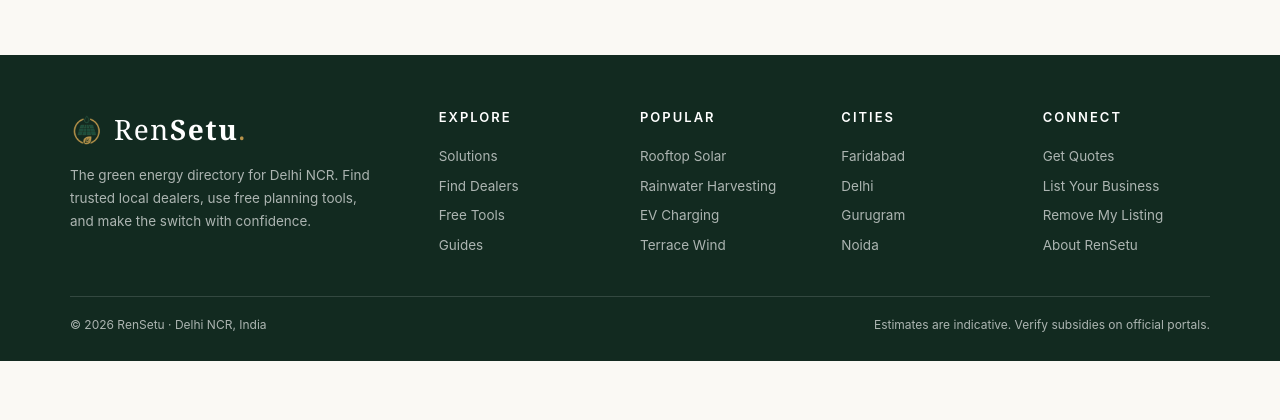
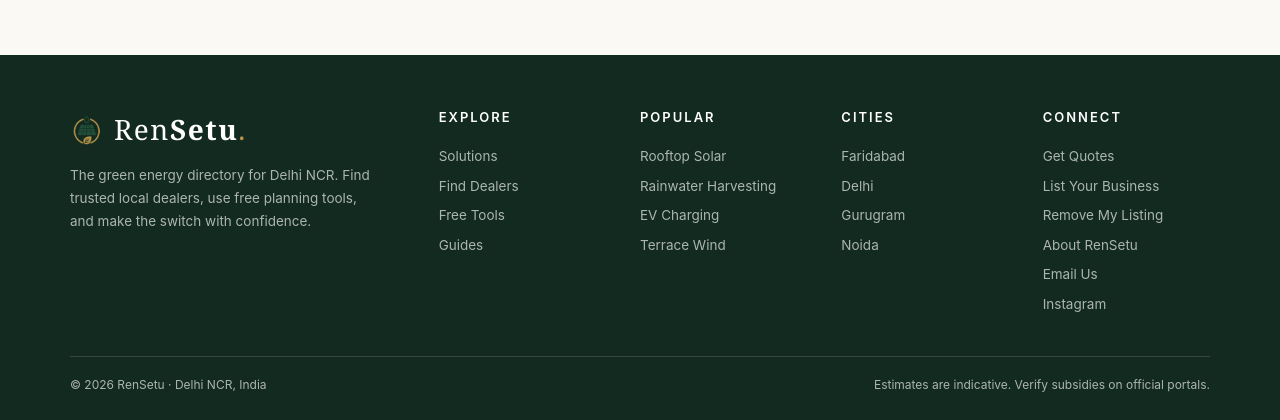
Before and after one commit to GtTanishSharma/RenSetu, a Django app: page /about/ in a window 1280 px wide. Shown: the part 1413-1833 px from the top of the page. Before the commit the page ends 1774 px from the top, so only its background shows below. Run offline with Django 5.2, Linux system fonts and the light colour scheme; data comes from the database, SQL or seed files in the repository; data that the repository does not hold is empty.

Commit message:
Adding my instagram and email in footer

```diff
--- a/directory/templates/directory/base.html
+++ b/directory/templates/directory/base.html
@@ -326,7 +326,7 @@
     <div><h2>EXPLORE</h2><a href="{% url 'solutions' %}">Solutions</a><a href="{% url 'dealers' %}">Find Dealers</a><a href="{% url 'tools' %}">Free Tools</a><a href="{% url 'learn' %}">Guides</a></div>
     <div><h2>POPULAR</h2><a href="{% url 'category' 'solar' %}">Rooftop Solar</a><a href="{% url 'category' 'rain' %}">Rainwater Harvesting</a><a href="{% url 'category' 'ev' %}">EV Charging</a><a href="{% url 'category' 'wind' %}">Terrace Wind</a></div>
     <div><h2>CITIES</h2><a href="{% url 'city' 'faridabad' %}">Faridabad</a><a href="{% url 'city' 'delhi' %}">Delhi</a><a href="{% url 'city' 'gurugram' %}">Gurugram</a><a href="{% url 'city' 'noida' %}">Noida</a></div>
-<div><h2>CONNECT</h2><a href="{% url 'enquiry' %}">Get Quotes</a><a href="{% url 'list_business' %}">List Your Business</a><a href="https://wa.me/{{ site.owner_whatsapp }}?text=Hi%20RenSetu%2C%20I%27m%20a%20listed%20dealer%20and%20I%27d%20like%20to%20remove%20my%20listing.%20My%20business%20name%20is%3A%20" target="_blank" rel="noopener noreferrer">Remove My Listing</a><a href="{% url 'about' %}">About RenSetu</a></div>  </div>
+<div><h2>CONNECT</h2><a href="{% url 'enquiry' %}">Get Quotes</a><a href="{% url 'list_business' %}">List Your Business</a><a href="https://wa.me/{{ site.owner_whatsapp }}?text=Hi%20RenSetu%2C%20I%27m%20a%20listed%20dealer%20and%20I%27d%20like%20to%20remove%20my%20listing.%20My%20business%20name%20is%3A%20" target="_blank" rel="noopener noreferrer">Remove My Listing</a><a href="{% url 'about' %}">About RenSetu</a><a href="mailto:rensetu.in@gmail.com">Email Us</a><a href="https://www.instagram.com/rensetu.in/" target="_blank" rel="noopener noreferrer">Instagram</a></div>  </div>
   <div class="fbottom">
     <span>© 2026 RenSetu · {{ site.region }}, India</span>
     <span>Estimates are indicative. Verify subsidies on official portals.</span>
```
